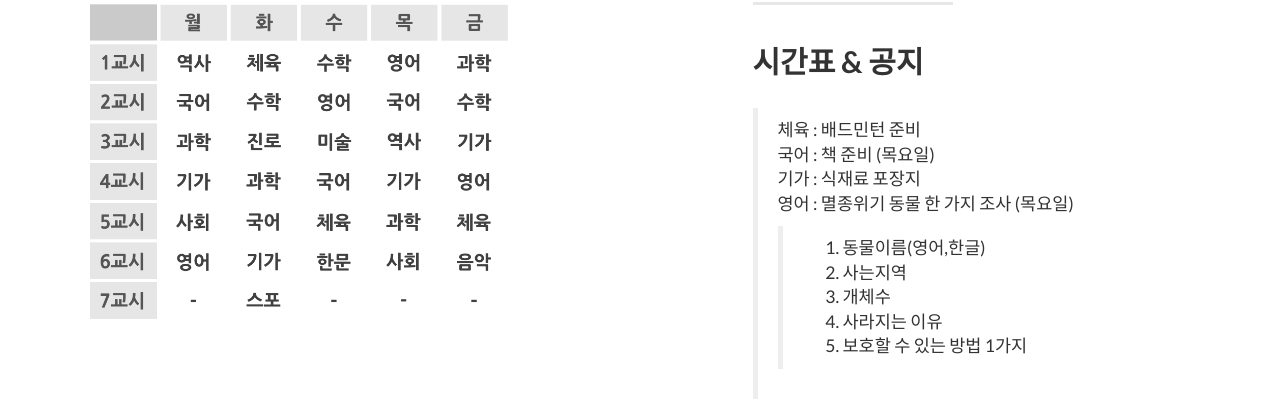
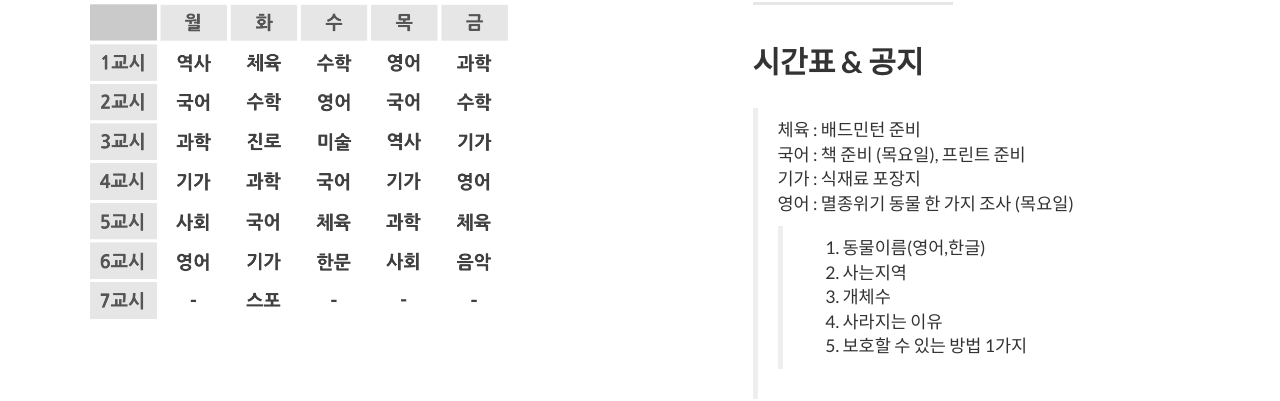
Before and after one commit to bundang-ms-2021/oncl, a Jekyll site: the page built from index.html, in a window 1280 px wide and 900 px high, scrolled down 717 px. Shown: the part 116-517 px from the top of the window. Built offline with Jekyll 4.4.1, drawn with Linux system fonts in a browser that asks for light colours; nearby versions of some CDN libraries; library files that are not in the unit come from our copies.

Commit message:
Update 2014-09-21-services-1.markdown

```diff
--- a/_posts/2014-09-21-services-1.markdown
+++ b/_posts/2014-09-21-services-1.markdown
@@ -8,7 +8,7 @@ description: |
 
 
   > 체육 : 배드민턴 준비
-  > 국어 : 책 준비 (목요일)
+  > 국어 : 책 준비 (목요일), 프린트 준비
   > 기가 : 식재료 포장지
   > 영어 : 멸종위기 동물 한 가지 조사 (목요일)
   > > 1. 동물이름(영어,한글)
```
